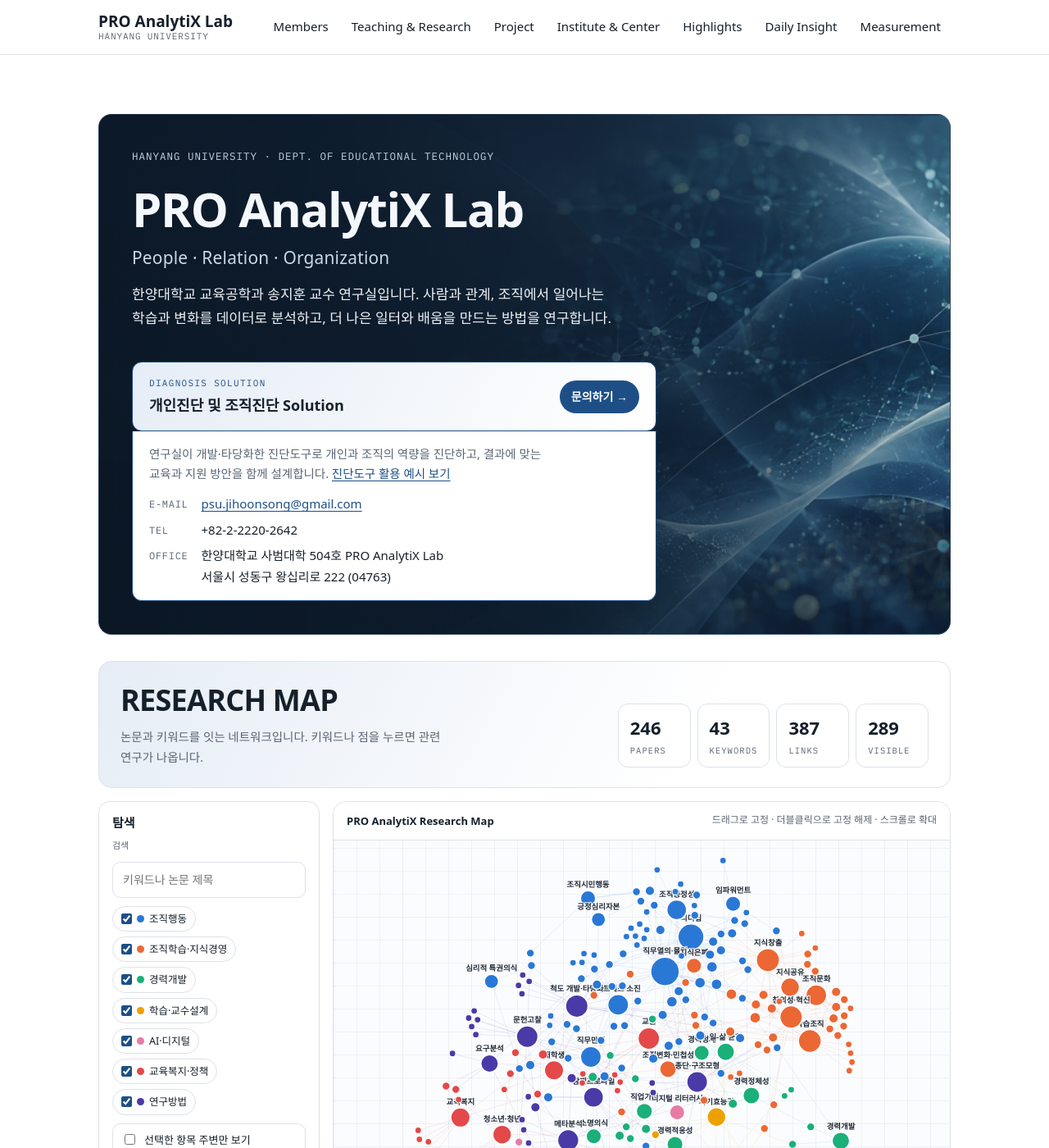
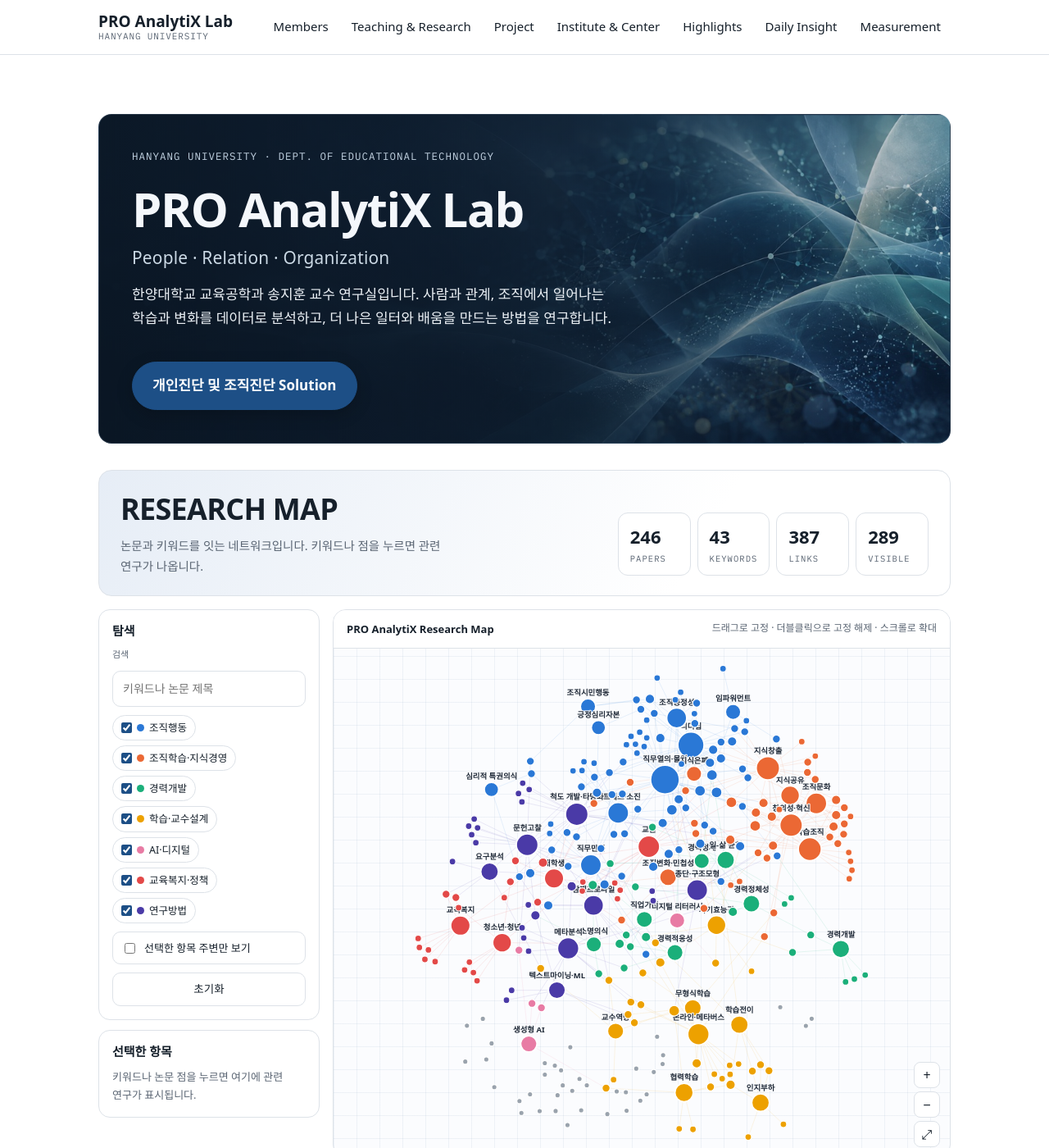
Before and after one commit to drsprolab/drsprolab.github.io, a Jekyll site: the page built from index.html, in a window 1280 px wide and 1400 px high. Shown: the whole window at 82% size. Built offline with Jekyll 4.4.1, drawn with Linux system fonts in a browser that asks for light colours; some web fonts are replaced.

Commit message:
대문: Solution을 버튼 하나로 줄이고 연락처를 팝업으로 표시
'문의하기' 표시를 없애고, 버튼을 누르면 연락처 팝업이 열림.
닫기 버튼, 배경 클릭, Esc로 닫힘.

Co-Authored-By: Claude Opus 5.5 <noreply@anthropic.com>

```diff
--- a/assets/css/style.css
+++ b/assets/css/style.css
@@ -632,21 +632,20 @@ tfoot td { font-weight: 600; border-bottom: 0; }
 .prose .report-intro p { margin: 0; width: 100%; max-width: none; line-height: 1.7; }
 
 /* ---- Home: diagnosis solution contact ---- */
-.solution { margin-top: 20px; max-width: 640px; display: grid; gap: 0; }
-.solution-btn { all: unset; box-sizing: border-box; cursor: pointer; display: grid; grid-template-columns: 1fr auto; align-items: center; gap: 2px 16px;
-  padding: 16px 20px; border-radius: 12px; border: 1px solid var(--accent); background: linear-gradient(120deg, var(--accent-soft), var(--paper)); transition: box-shadow .2s; }
-.solution-btn:hover { box-shadow: 0 6px 20px rgba(29,79,134,.15); }
-.solution-btn:focus-visible { outline: 2px solid var(--accent); outline-offset: 3px; }
-.solution-btn[aria-expanded="true"] { border-bottom-left-radius: 0; border-bottom-right-radius: 0; }
-.solution-kicker { grid-column: 1; font-family: var(--f-mono); font-size: 11px; letter-spacing: .12em; text-transform: uppercase; color: var(--accent); }
-.solution-title { grid-column: 1; font-size: 18px; font-weight: 700; color: var(--ink); }
-.solution-cta { grid-column: 2; grid-row: 1 / span 2; font-size: 14px; font-weight: 600; color: var(--paper); background: var(--accent); padding: 8px 14px; border-radius: 999px; white-space: nowrap; }
-.solution-btn[aria-expanded="true"] .solution-cta span { display: inline-block; transform: rotate(90deg); }
-.solution-panel { border: 1px solid var(--accent); border-top: 0; border-radius: 0 0 12px 12px; padding: 16px 20px; background: var(--paper); display: grid; gap: 12px; }
-.hero .solution-desc { margin: 0; font-size: 14.5px; color: var(--muted); line-height: 1.65; }
-.solution-contact { display: grid; grid-template-columns: max-content 1fr; gap: 6px 16px; margin: 0; font-size: 15px; }
+.solution { margin-top: 20px; }
+.solution-btn { font: inherit; font-size: 17px; font-weight: 700; cursor: pointer; padding: 14px 24px; border-radius: 999px;
+  border: 1px solid var(--accent); background: var(--accent); color: #fff; box-shadow: 0 6px 20px rgba(0,0,0,.18); transition: transform .15s, box-shadow .15s; }
+.solution-btn:hover { transform: translateY(-1px); box-shadow: 0 10px 26px rgba(0,0,0,.22); }
+.solution-btn:focus-visible { outline: 2px solid #fff; outline-offset: 3px; }
+.solution-dialog { width: min(480px, calc(100vw - 32px)); border: 0; border-radius: 16px; padding: 28px 28px 24px; background: var(--paper); color: var(--ink);
+  box-shadow: 0 24px 60px rgba(0,0,0,.3); }
+.solution-dialog::backdrop { background: rgba(11,20,32,.55); backdrop-filter: blur(2px); }
+.solution-dialog[open] { display: grid; gap: 12px; }
+.solution-close { position: absolute; top: 10px; right: 12px; font-size: 24px; line-height: 1; border: 0; background: none; color: var(--muted); cursor: pointer; padding: 4px 8px; }
+.solution-kicker { font-family: var(--f-mono); font-size: 11px; letter-spacing: .12em; text-transform: uppercase; color: var(--accent); }
+.solution-dialog .solution-title { font-family: var(--f-body); font-size: 21px; font-weight: 700; margin: -6px 0 0; color: var(--ink); }
+.solution-dialog .solution-desc { margin: 0; font-size: 14.5px; color: var(--muted); line-height: 1.65; }
+.solution-contact { display: grid; grid-template-columns: max-content 1fr; gap: 8px 16px; margin: 4px 0 0; padding-top: 14px; border-top: 1px solid var(--line); font-size: 15px; }
 .solution-contact dt { font-family: var(--f-mono); font-size: 12px; letter-spacing: .06em; text-transform: uppercase; color: var(--muted); padding-top: 3px; }
-.solution-contact dd { margin: 0; }
-@media (max-width: 520px) { .solution-btn { grid-template-columns: 1fr; } .solution-cta { grid-column: 1; grid-row: auto; justify-self: start; margin-top: 8px; } }
-.solution-panel, .solution-contact dd { color: var(--ink); }
+.solution-contact dd { margin: 0; color: var(--ink); }
 .solution-contact a, .solution-desc a { color: var(--accent); }
--- a/index.html
+++ b/index.html
@@ -9,28 +9,27 @@ title: PRO AnalytiX Lab
   <p>한양대학교 교육공학과 송지훈 교수 연구실입니다. 사람과 관계, 조직에서 일어나는 학습과 변화를 데이터로 분석하고, 더 나은 일터와 배움을 만드는 방법을 연구합니다.</p>
   {% assign prof = site.data.professor %}
   <div class="solution">
-    <button type="button" class="solution-btn" id="solution-btn" aria-expanded="false" aria-controls="solution-panel">
-      <span class="solution-kicker">Diagnosis Solution</span>
-      <span class="solution-title">개인진단 및 조직진단 Solution</span>
-      <span class="solution-cta">문의하기 <span aria-hidden="true">→</span></span>
-    </button>
-    <div class="solution-panel" id="solution-panel" hidden>
-      <p class="solution-desc">연구실이 개발·타당화한 진단도구로 개인과 조직의 역량을 진단하고, 결과에 맞는 교육과 지원 방안을 함께 설계합니다. <a href="{{ '/blog/' | relative_url }}">진단도구 활용 예시 보기</a></p>
-      <dl class="solution-contact">
-        <dt>E-mail</dt><dd><a href="mailto:{{ prof.email }}">{{ prof.email }}</a></dd>
-        <dt>Tel</dt><dd>{{ prof.tel }}</dd>
-        <dt>Office</dt><dd>한양대학교 사범대학 504호 PRO AnalytiX Lab<br>서울시 성동구 왕십리로 222 (04763)</dd>
-      </dl>
-    </div>
+    <button type="button" class="solution-btn" id="solution-btn" aria-haspopup="dialog" aria-controls="solution-dialog">개인진단 및 조직진단 Solution</button>
   </div>
+  <dialog class="solution-dialog" id="solution-dialog" aria-labelledby="solution-dialog-title">
+    <button type="button" class="solution-close" id="solution-close" aria-label="닫기">×</button>
+    <div class="solution-kicker">Diagnosis Solution</div>
+    <h2 class="solution-title" id="solution-dialog-title">개인진단 및 조직진단 Solution</h2>
+    <p class="solution-desc">연구실이 개발·타당화한 진단도구로 개인과 조직의 역량을 진단하고, 결과에 맞는 교육과 지원 방안을 함께 설계합니다. <a href="{{ '/blog/' | relative_url }}">진단도구 활용 예시 보기</a></p>
+    <dl class="solution-contact">
+      <dt>E-mail</dt><dd><a href="mailto:{{ prof.email }}">{{ prof.email }}</a></dd>
+      <dt>Tel</dt><dd>{{ prof.tel }}</dd>
+      <dt>Office</dt><dd>한양대학교 사범대학 504호 PRO AnalytiX Lab<br>서울시 성동구 왕십리로 222 (04763)</dd>
+    </dl>
+  </dialog>
   <script>
     (function () {
-      var b = document.getElementById('solution-btn'), p = document.getElementById('solution-panel');
-      if (!b || !p) return;
-      b.addEventListener('click', function () {
-        var open = b.getAttribute('aria-expanded') === 'true';
-        b.setAttribute('aria-expanded', String(!open)); p.hidden = open;
-      });
+      var b = document.getElementById('solution-btn'), d = document.getElementById('solution-dialog'), c = document.getElementById('solution-close');
+      if (!b || !d) return;
+      b.addEventListener('click', function () { if (d.showModal) d.showModal(); else d.setAttribute('open', ''); });
+      c.addEventListener('click', function () { d.close ? d.close() : d.removeAttribute('open'); });
+      // 바깥(배경)을 누르면 닫기
+      d.addEventListener('click', function (e) { if (e.target === d) d.close(); });
     })();
   </script>
   </div>
```
